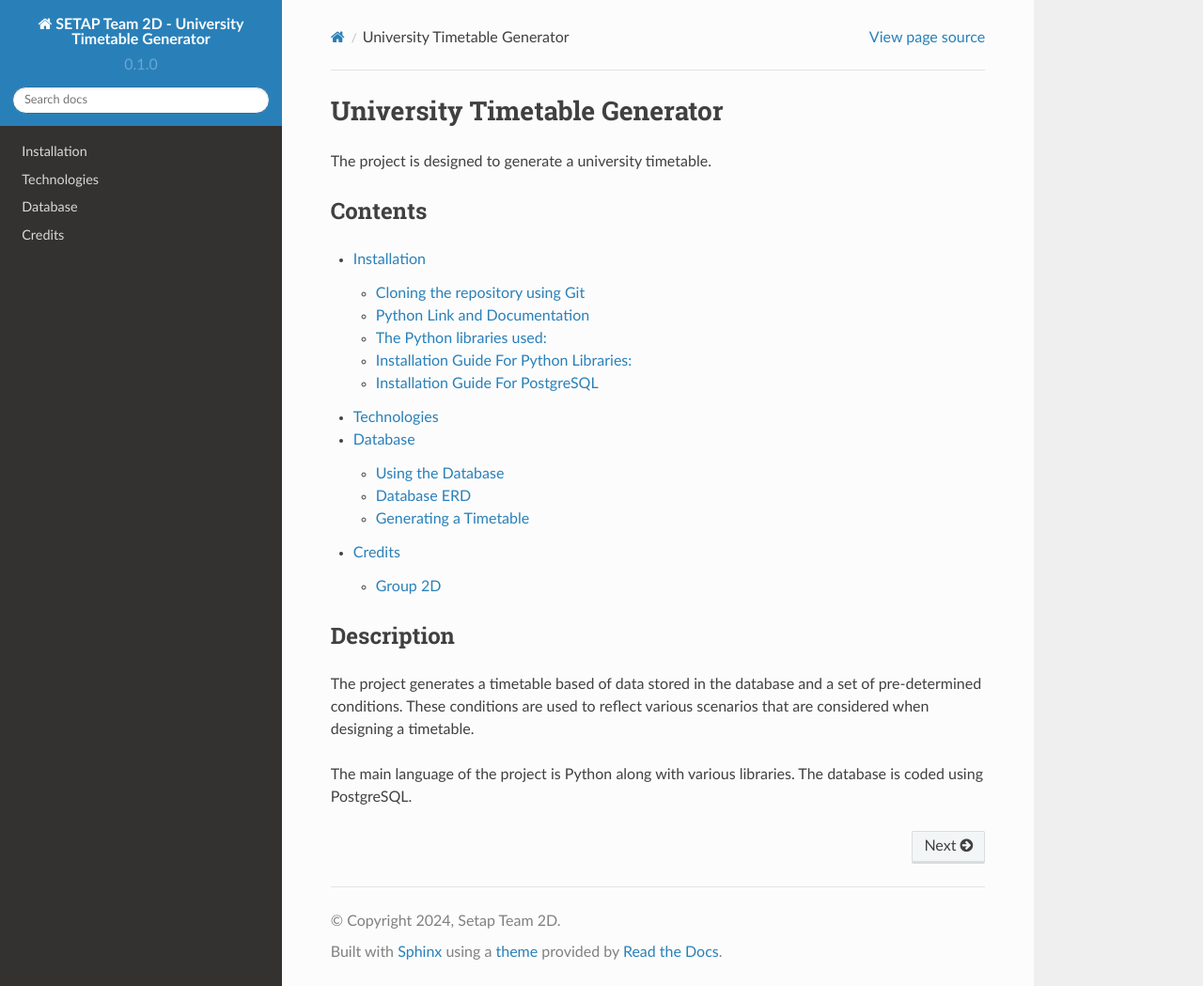
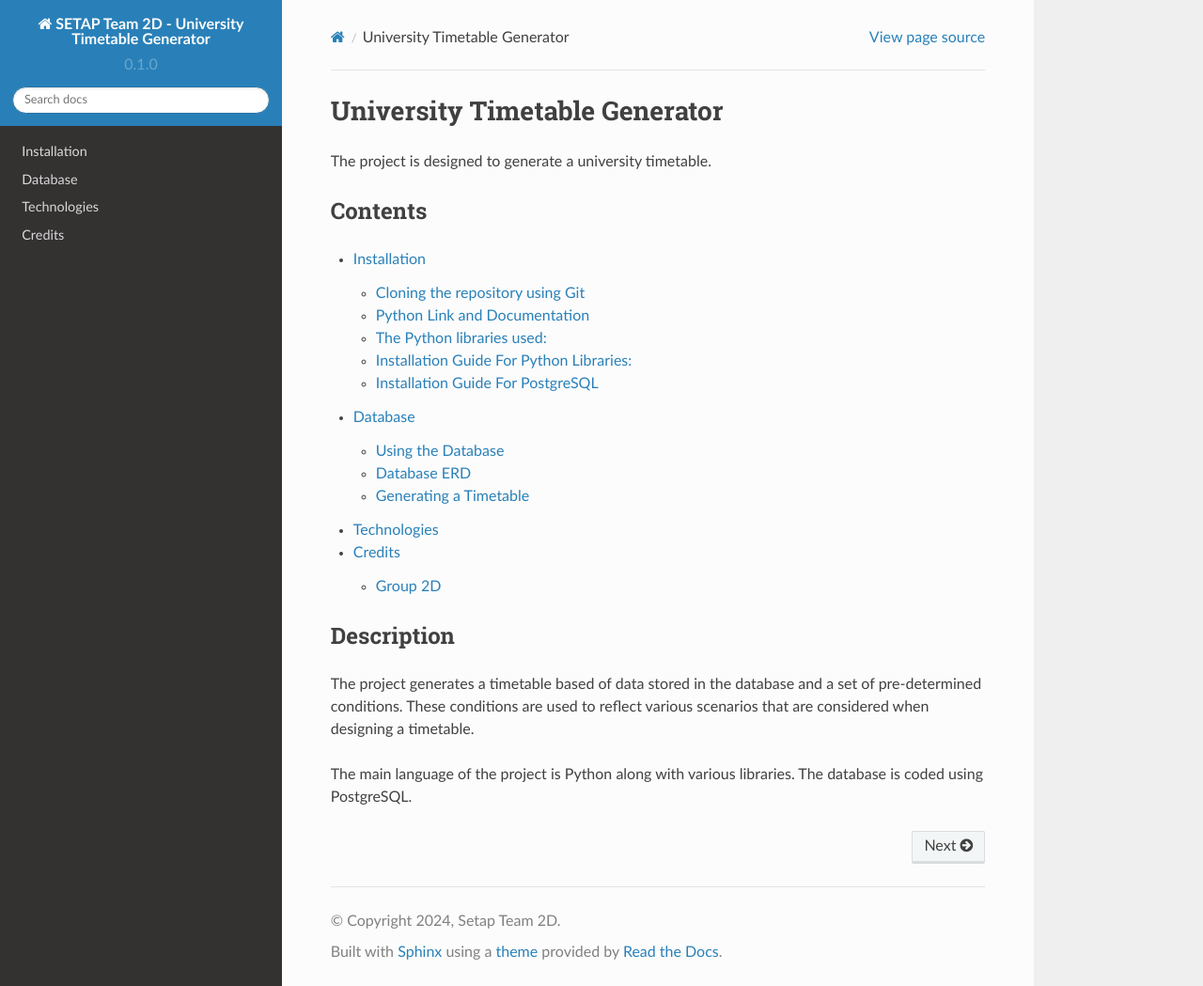
Before and after one commit to Group-2D/Demo-Project, a Sphinx documentation site: the page built from docs/source/index.rst, in a window 1280 px wide and 1049 px high. Shown: the whole window at 94% size. Built offline with Sphinx 7.4.7 and the Read the Docs theme 2.0.0, drawn with Linux system fonts in a browser that asks for light colours; pages that are not in the unit, such as notebooks, are missing from menus.

```diff
--- a/docs/source/index.rst
+++ b/docs/source/index.rst
@@ -34,8 +34,8 @@ Contents
    :maxdepth: 2
 
    installation
+   database
    technologies
-   database
    how-to-use-the-project
    credits
 
```
